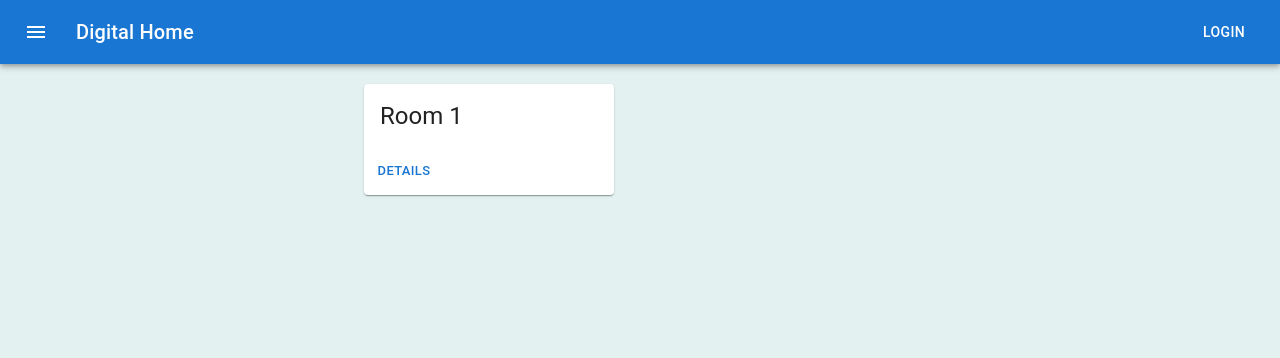
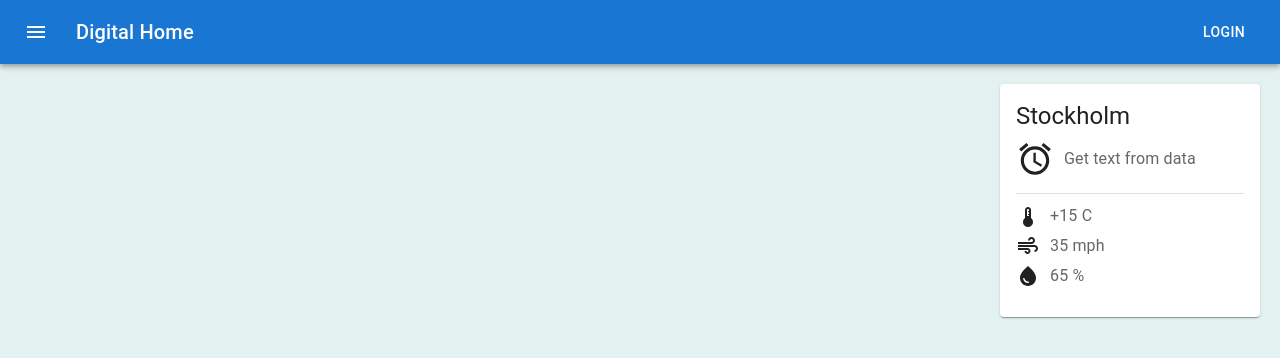
Before and after one commit to grami1/dh-web, a Next.js app: page / in a window 1280 px wide. Shown: the top 358 px of the page. Built offline with nearby package versions, Linux system fonts and the light colour scheme.

Commit message:
Home page: add weather card

```diff
--- /dev/null
+++ b/src/components/weather/weather-card.module.css
@@ -0,0 +1,13 @@
+.card {
+    padding: 20px;
+    float: right;
+    width: 300px;
+}
+
+.condition {
+    padding-bottom: 10px;
+}
+
+.items {
+    padding-top: 10px;
+}
--- /dev/null
+++ b/src/components/weather/weather-card.tsx
@@ -0,0 +1,31 @@
+import * as React from "react";
+import Card from "@mui/material/Card";
+import CardContent from "@mui/material/CardContent";
+import Typography from "@mui/material/Typography";
+import Divider from "@mui/material/Divider";
+import WeatherItem, { ICON_TYPES } from "@/components/weather/weather-item";
+
+import classes from "./weather-card.module.css";
+
+export default function WeatherCard() {
+  return (
+    <div className={classes.card}>
+      <Card>
+        <CardContent>
+          <Typography variant="h5" component="div" gutterBottom>
+            Stockholm
+          </Typography>
+          <div className={classes.condition}>
+            <WeatherItem iconType={ICON_TYPES.CONDITION} />
+          </div>
+          <Divider />
+          <div className={classes.items}>
+            <WeatherItem iconType={ICON_TYPES.TEMPERATURE} value="+15" />
+            <WeatherItem iconType={ICON_TYPES.WIND} value={35} />
+            <WeatherItem iconType={ICON_TYPES.HUMIDITY} value={65} />
+          </div>
+        </CardContent>
+      </Card>
+    </div>
+  );
+}
--- /dev/null
+++ b/src/components/weather/weather-item.module.css
@@ -0,0 +1,12 @@
+.condition {
+    display: flex;
+    position: relative;
+    justify-content: flex-start;
+    flex-direction: row;
+    align-content: space-between;
+    align-items: center;
+}
+
+.icon {
+    padding-right: 10px;
+}
--- /dev/null
+++ b/src/components/weather/weather-item.tsx
@@ -0,0 +1,52 @@
+import * as React from "react";
+import Typography from "@mui/material/Typography";
+import AccessAlarmIcon from "@mui/icons-material/AccessAlarm";
+import ThermostatIcon from "@mui/icons-material/Thermostat";
+import AirIcon from "@mui/icons-material/Air";
+import WaterDropIcon from "@mui/icons-material/WaterDrop";
+import classes from "./weather-item.module.css";
+
+export enum ICON_TYPES {
+  CONDITION = "condition",
+  TEMPERATURE = "temperature",
+  WIND = "wind",
+  HUMIDITY = "humidity",
+}
+
+export default function WeatherItem(props) {
+  const { iconType, value } = props;
+
+  let itemIcon;
+  let itemText;
+  switch (iconType) {
+    case ICON_TYPES.CONDITION:
+      itemIcon = <AccessAlarmIcon sx={{ height: 38, width: 38 }} />;
+      itemText = "Get text from data";
+      break;
+    case ICON_TYPES.TEMPERATURE:
+      itemIcon = <ThermostatIcon />;
+      itemText = `${value} C`;
+      break;
+    case ICON_TYPES.WIND:
+      itemIcon = <AirIcon />;
+      itemText = `${value} mph`;
+      break;
+    case ICON_TYPES.HUMIDITY:
+      itemIcon = <WaterDropIcon />;
+      itemText = `${value} %`;
+      break;
+    default:
+      itemIcon = undefined; //TODO fix
+      itemText = undefined; //TODO fix
+      break;
+  }
+
+  return (
+    <div className={classes.condition}>
+      <div className={classes.icon}>{itemIcon}</div>
+      <Typography variant="body1" color="text.secondary" gutterBottom>
+        {itemText}
+      </Typography>
+    </div>
+  );
+}
--- a/src/pages/index.tsx
+++ b/src/pages/index.tsx
@@ -1,12 +1,14 @@
 import { Fragment } from "react";
 import NavBar from "@/components/navbar/navbar";
 import AreaList from "@/components/areas/area-list";
+import WeatherCard from "@/components/weather/weather-card";
 
 export default function Home() {
   return (
     <Fragment>
       <NavBar />
-      <AreaList />
+      <WeatherCard />
+      {/*  <AreaList />*/}
     </Fragment>
   );
 }
```
